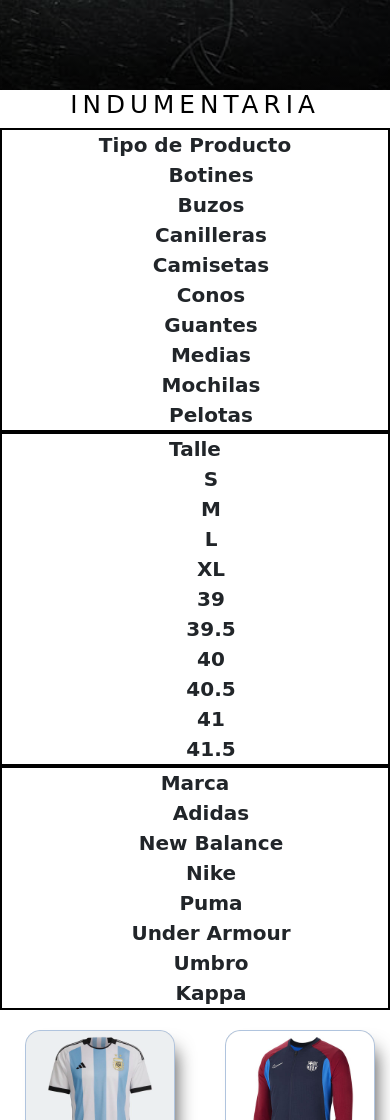
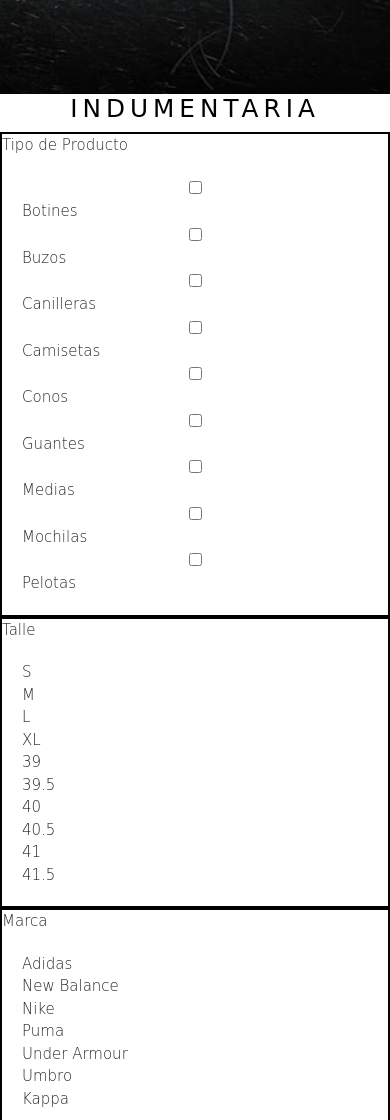
Before and after one commit to FrancoNB98/futbol-web-ch, a plain HTML site: page pages/indumentaria.html in a window 390 px wide. Shown: the part 880-2000 px from the top of the page. Drawn offline with nearby package versions, Linux system fonts and the light colour scheme; a web font is replaced by a local one.

Commit message:
cambios de estructura

```diff
--- a/css/style.css
+++ b/css/style.css
@@ -14,21 +14,22 @@
 
 /*-----HEADER------*/
 
-header nav{
-    background: linear-gradient(161deg, rgba(0,0,0,1) 25%, rgba(25,23,23,1) 50%, rgba(0,0,0,1) 75%);
-}
-
-header nav div a img{
+header .navbar{
+    background: linear-gradient(161deg, rgba(0,0,0,1) 30%, rgba(25,23,23,1) 60%, rgba(0,0,0,1) 80%);
+    padding: 10px;
+}
+
+
+.navbar-brand img{
     width: 100px;
     height: 100px;
     transition: 2s;
 }
 
-header nav div a img:hover{
+
+.navbar-brand img:hover{
     transform: scale(1.2);
 }
-
-
 
 
 .nav-item img{
@@ -40,9 +41,17 @@
     border: 5px;
 }
 
+
 #navbarNav a{
     color: white;
     font-size: 22px;
+}
+
+
+header .segundo-nav{
+    height: 100%;
+    padding: 5px;
+    background: linear-gradient(161deg, rgba(0,0,0,1) 9%, rgba(25,23,23,1) 43%, rgba(0,0,0,1) 67%);
 }
 
 
@@ -75,6 +84,7 @@
     color: white;
 }
 
+
 .hero h2 {
     font-size: 30px;
     font-weight: 100;
@@ -84,6 +94,7 @@
     line-height: 100px;
     color: white;
 }
+
 
 .hero a {
     text-decoration: none;
@@ -103,6 +114,7 @@
     color: black;
 }
 
+
 .marcas {
     background-color: rgba(176, 196, 222, 0.938);
     padding: 1px;
@@ -112,6 +124,7 @@
     align-items: center;
     flex-wrap: wrap;
 }
+
 
 .marcas img {
     width: 182px;
@@ -125,9 +138,11 @@
     -moz-box-shadow: 10px 10px 5px -2px rgba(0,0,0,0.47);
 }
 
+
 .marcas img a {
     text-decoration: none;
 }
+
 
 .loMasBuscado {
     text-align: center;
@@ -139,6 +154,7 @@
     align-items: center;
     flex-wrap: wrap;
 }
+
 
 .loMasBuscado h2 {
     font-size: 20px;
@@ -150,6 +166,7 @@
     color: black;
 }
 
+
 .loMasBuscado a {
     text-decoration: none;
     color: black;
@@ -164,6 +181,7 @@
     text-decoration: overline;
 }
 
+
 .publicidad {
     background-color: rgb(0, 0, 0);
     padding: 30px;
@@ -173,6 +191,7 @@
     flex-wrap: wrap;
 }
 
+
 .publicidad div {
     color: white;
     width: 45%;
@@ -181,11 +200,13 @@
     font-family: 'Montserrat', sans-serif;
     font-weight: 200;
 }
+
 
 .publicidad iframe {
     width: 640px;
     height: 400px;
 }
+
 
 /*UTILIZACION DE GRID EN SECCION OFERTAS*/
 
@@ -198,17 +219,20 @@
     gap: 5px;
 }
 
+
 .seccion-ofertas{
     grid-column: 1/6;
     display: flex;
     align-items: center;
 }
 
+
 .grid-items{
     display: flex;
     flex-wrap: wrap;
     justify-content: center;
 }
+
 
 .grid-items div{
     display: grid;
@@ -255,6 +279,7 @@
     margin: 10px;
     font-size: 17px;
 }
+
 
 .grid-items p {
     font-weight: 600;
@@ -303,11 +328,13 @@
     margin-top: 15px;
 }
 
+
 .Logopie {
     width: 100px;
     height: 100px;
 }
 
+
 .columna2 ul li a {
     text-decoration: none;
     color: white;
@@ -316,17 +343,20 @@
     font-family: 'Koulen', cursive;
 }
 
+
 .columna3 {
     display: flex;
     justify-content: space-around;
     align-items: center;
     flex-direction: column;
 }
+
 
 .columna3 img {
     width: 25px;
     height: 25px;
 }
+
 
 .columna3 div p {
     font-size: 15px;
@@ -366,6 +396,7 @@
     flex-wrap: wrap;
 }
 
+
 .menu1 h1 {
     font-size: 40px;
     font-weight: 200;
@@ -376,6 +407,7 @@
     color: white;
 }
 
+
 .menu1 h2 {
     font-size: 30px;
     font-weight: 100;
@@ -386,6 +418,7 @@
     color: white;
 }
 
+
 .indumentaria {
     font-size: 30px;
     font-weight: 400;
@@ -400,28 +433,29 @@
 
 .grid-container{
     display: grid;
-    grid-template-columns: 0.75fr repeat(3,1.5fr);
+    grid-template-columns: 1fr repeat(3,1.5fr);
     grid-template-rows: auto;
 }
 
 .filtros ul{
     list-style-type: none;
     border: 2px double black;
-    padding: 30px;
-    margin: 20px 20px 0 20px;
-    font-weight: bold;
-}
+    padding: 40px;
+    margin: 10px 10px 0 10px;
+}
+
+.filtros ul ol{
+    margin: 10px;
+    padding: 10px;
+}
+
 .filtros ul li{
     list-style-type: none;
-    font-size: 20px;
-    font-weight: 700;
+    font-size: 15px;
+    font-weight: 300;
     font-family: 'Koulen', cursive;
-}
-
-.filtros .principio{
-    overflow-y: scroll;
-}
-
+    display: flex;
+}
 
 .cards {
     grid-column: 1/5;
@@ -483,7 +517,6 @@
     border-bottom-right-radius: 15px;
 }
 
-
 .publicidad1 {
     background-color: black;
     padding: 20px;
@@ -511,6 +544,7 @@
 
 
 /*-----------FOOTER-------------*/
+
 .pie {
     background: linear-gradient(161deg, rgba(0,0,0,1) 25%, rgba(25,23,23,1) 50%, rgba(0,0,0,1) 75%);
     height: 150px;
@@ -554,12 +588,12 @@
     color: white;
 }
 
-
 .columna4 img {
     width: 40px;
     height: 40px;
     transition: 1s;
 }
+
 .columna4 img:hover{
     transform: scale(1.2);
 }
--- a/pages/indumentaria.html
+++ b/pages/indumentaria.html
@@ -5,7 +5,8 @@
     <meta charset="UTF-8">
     <meta http-equiv="X-UA-Compatible" content="IE=edge">
     <meta name="viewport" content="width=device-width, initial-scale=1.0">
-    <link href="https://cdn.jsdelivr.net/npm/bootstrap@5.0.2/dist/css/bootstrap.min.css" rel="stylesheet" integrity="sha384-EVSTQN3/azprG1Anm3QDgpJLIm9Nao0Yz1ztcQTwFspd3yD65VohhpuuCOmLASjC" crossorigin="anonymous">
+    <link href="https://cdn.jsdelivr.net/npm/bootstrap@5.0.2/dist/css/bootstrap.min.css" rel="stylesheet"
+        integrity="sha384-EVSTQN3/azprG1Anm3QDgpJLIm9Nao0Yz1ztcQTwFspd3yD65VohhpuuCOmLASjC" crossorigin="anonymous">
     <link rel="stylesheet" href="../css/style.css">
     <title>Indumentaria</title>
 </head>
@@ -18,9 +19,9 @@
                 <a class="navbar-brand" href="../index.html"><img src="../img/logo-principal.png" alt=""></a>
                 <button class="navbar-toggler" type="button" data-bs-toggle="collapse" data-bs-target="#navbarNav"
                     aria-controls="navbarNav" aria-expanded="false" aria-label="Toggle navigation">
-                    <span class="navbar-toggler-icon"></span>
+                    <span class="navbar-toggler-icon bg-ligth"></span>
                 </button>
-                <div class="collapse navbar-collapse" id="navbarNav">
+                <div class="collapse navbar-collapse justify-content-end" id="navbarNav">
                     <ul class="navbar-nav">
                         <li class="nav-item">
                             <a class="nav-link active" aria-current="page" href="../index.html">Inicio</a>
@@ -61,20 +62,21 @@
             <div class="cards">
                 <!--Filtros de compra / Se desplegan en un futuro-->
                 <!--AJUSTAR FILTROS-->
+                <div>
                     <div class="filtros">
                         <div>
                             <ul>
                                 <li class="principio">Tipo de Producto</li>
                                 <ol>
-                                <li>Botines</li>
-                                <li>Buzos</li>
-                                <li>Canilleras</li>
-                                <li>Camisetas</li>
-                                <li>Conos</li>
-                                <li>Guantes</li>
-                                <li>Medias</li>
-                                <li>Mochilas</li>
-                                <li>Pelotas</li>
+                                    <input type="checkbox"><li>Botines</li>
+                                    <input type="checkbox"><li>Buzos</li>
+                                    <input type="checkbox"><li>Canilleras</li>
+                                    <input type="checkbox"><li>Camisetas</li>
+                                    <input type="checkbox"><li>Conos</li>
+                                    <input type="checkbox"><li>Guantes</li>
+                                    <input type="checkbox"><li>Medias</li>
+                                    <input type="checkbox"><li>Mochilas</li>
+                                    <input type="checkbox"><li>Pelotas</li>
                                 </ol>
                             </ul>
                         </div>
@@ -110,6 +112,8 @@
                             </ul>
                         </div>
                     </div>
+                </div>
+                <div>
                     <div class="productos">
                         <!--Cada enlace se redirigira al producto en un futuro-->
                         <div>
@@ -168,6 +172,7 @@
                         </div>
                     </div>
                 </div>
+            </div>
         </section>
         <section class="publicidad1">
             <!------VIDEO DE PUBLICIDAD INDUMENTARIA------->
```
Also changed, not shown: index.html (+21 -7 lines), pages/accesorios.html (+2 -3 lines), pages/ayuda.html (+2 -2 lines), pages/marcas.html (+2 -2 lines). Lines whose indentation alone changed are shown as unchanged.
